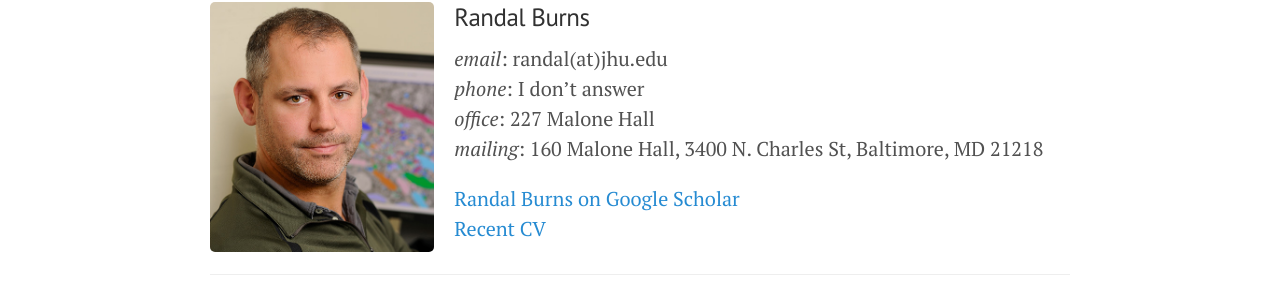
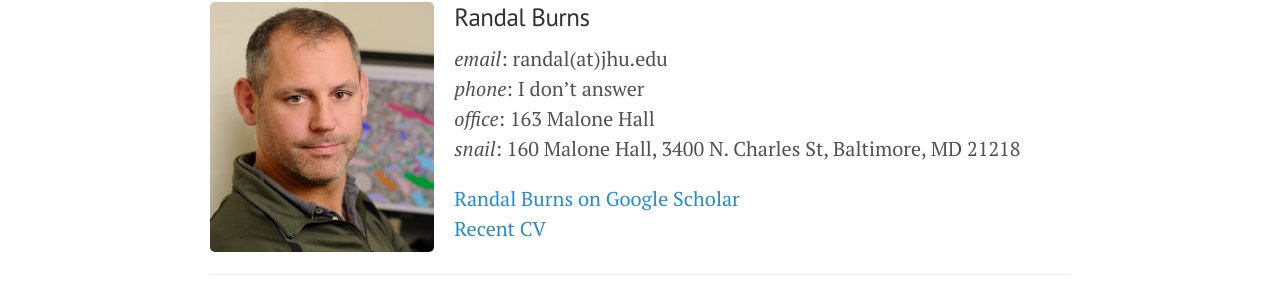
Before and after one commit to randalburns/randalburns.github.io, a Jekyll site: the page built from index.md, in a window 1280 px wide. Shown: the part 130-431 px from the top of the page. Built offline with Jekyll 4.4.1, drawn with Linux system fonts in a browser that asks for light colours.

Commit message:
Update maiUpdate maill

```diff
--- a/index.md
+++ b/index.md
@@ -14,8 +14,8 @@ title: Home
 
 _email_: randal(at)jhu.edu
 _phone_: I don't answer
-_office_: 227 Malone Hall
-_mailing_: 160 Malone Hall, 3400 N. Charles St,  Baltimore, MD 21218
+_office_: 163 Malone Hall
+_snail_: 160 Malone Hall, 3400 N. Charles St,  Baltimore, MD 21218
 
 [Randal Burns on Google Scholar](https://scholar.google.com/citations?user=rTJTJJ4AAAAJ) <br>
 [Recent CV](./rbcv.pdf)
```
